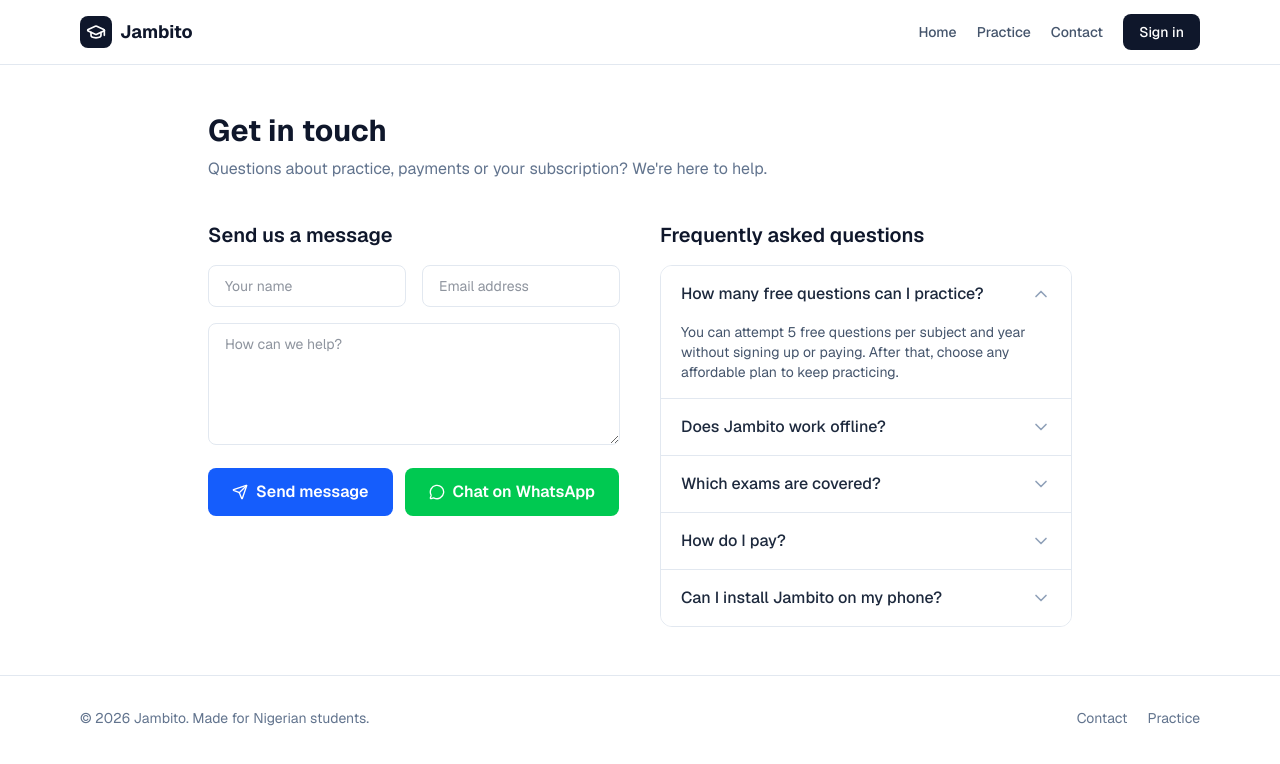
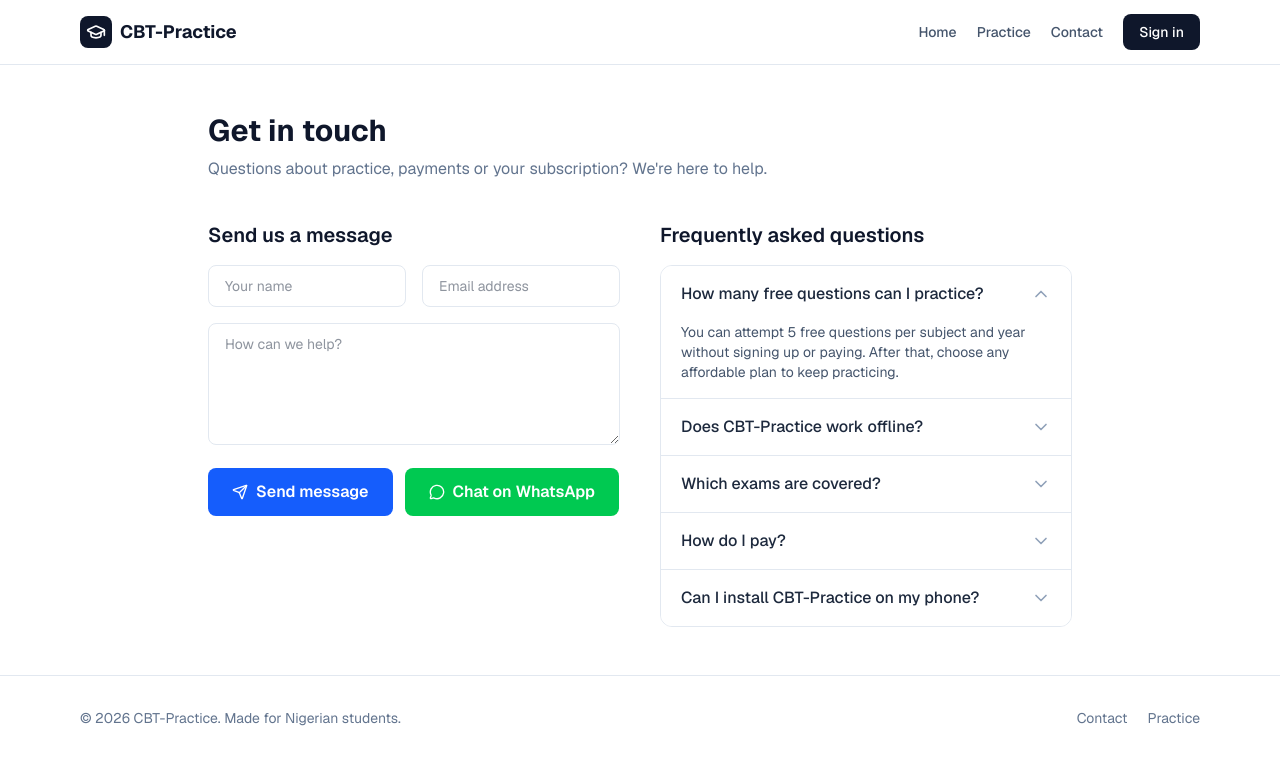
Before and after one commit to bamiche95/jambito, a Next.js app: page /contact in a window 1280 px wide. Shown: the top 764 px of the page. Built offline with nearby package versions, Linux system fonts and the light colour scheme; no server answers.

Commit message:
refactor: update application branding from Jambito to CBT-Practice across multiple components and pages

```diff
--- a/app/[exam]/[subject]/[year]/page.tsx
+++ b/app/[exam]/[subject]/[year]/page.tsx
@@ -23,7 +23,7 @@ export async function generateMetadata({ params }: PageProps): Promise<Metadata>
   const { exam, subject, year } = await params;
   const { examName, displaySubject } = slugMeta(exam, subject);
   const title = `${examName} ${displaySubject} ${year} Past Questions and Answers`;
-  const description = `Free ${examName} ${displaySubject} ${year} past questions with answers and detailed explanations. Practice online or offline with Jambito.`;
+  const description = `Free ${examName} ${displaySubject} ${year} past questions with answers and detailed explanations. Practice online or offline with CBT-Practice.`;
   return {
     title,
     description,
--- a/app/cbt/page.tsx
+++ b/app/cbt/page.tsx
@@ -4,7 +4,7 @@ import CbtRunner from "@/components/cbt/CbtRunner";
 export const dynamic = "force-dynamic";
 
 export const metadata: Metadata = {
-  title: "CBT Practice | Jambito",
+  title: "CBT Practice",
   description:
     "Practice JAMB, WAEC and POST UTME past questions with a full CBT engine — timer, question palette and instant explanations.",
 };
--- a/app/contact/page.tsx
+++ b/app/contact/page.tsx
@@ -7,7 +7,7 @@ import FaqAccordion from "@/components/FaqAccordion";
 export const metadata: Metadata = {
   title: "Contact Us",
   description:
-    "Get help with Jambito — contact support or browse frequently asked questions.",
+    "Get help with CBT-Practice — contact support or browse frequently asked questions.",
 };
 
 export default function ContactPage() {
--- a/app/layout.tsx
+++ b/app/layout.tsx
@@ -15,8 +15,8 @@ const geistMono = Geist_Mono({
   subsets: ["latin"],
 });
 
-const APP_NAME = "Jambito";
-const APP_TITLE = "Jambito — JAMB, WAEC & POST UTME Practice";
+const APP_NAME = "CBT-Practice";
+const APP_TITLE = "CBT-Practice — JAMB, WAEC & POST UTME Practice";
 const APP_DESCRIPTION =
   "Offline-first past questions practice for Nigerian students preparing for JAMB, WAEC and POST UTME exams.";
 
--- a/app/manifest.ts
+++ b/app/manifest.ts
@@ -2,8 +2,8 @@ import type { MetadataRoute } from "next";
 
 export default function manifest(): MetadataRoute.Manifest {
   return {
-    name: "Jambito — JAMB, WAEC & POST UTME Practice",
-    short_name: "Jambito",
+    name: "CBT-Practice — JAMB, WAEC & POST UTME Practice",
+    short_name: "CBT-Practice",
     description:
       "Offline-first past questions practice for Nigerian students preparing for JAMB, WAEC and POST UTME.",
     start_url: "/",
--- a/app/page.tsx
+++ b/app/page.tsx
@@ -14,7 +14,7 @@ import { PLANS } from "@/lib/plans";
 import ExamPicker from "@/components/practice/ExamPicker";
 
 export const metadata = {
-  title: "Jambito — JAMB, WAEC & POST UTME Past Questions Practice",
+  title: "CBT-Practice — JAMB, WAEC & POST UTME Past Questions Practice",
   description:
     "Practice real JAMB, WAEC and POST UTME past questions offline with instant answers and explanations. Try 5 questions free.",
 };
@@ -97,7 +97,7 @@ export default function Home() {
       <section className="bg-slate-50 border-y border-slate-200">
         <div className="max-w-6xl mx-auto px-4 py-16">
           <h2 className="text-2xl md:text-3xl font-bold text-slate-900 text-center">
-            Why students choose Jambito
+            Why students choose CBT-Practice
           </h2>
           <div className="grid grid-cols-1 sm:grid-cols-2 lg:grid-cols-4 gap-6 mt-10">
             {benefits.map((b) => (
@@ -171,7 +171,7 @@ export default function Home() {
       <section className="bg-slate-900 text-white">
         <div className="max-w-3xl mx-auto px-4 py-16 text-center">
           <h2 className="text-2xl md:text-3xl font-bold">
-            Take Jambito everywhere you go
+            Take CBT-Practice everywhere you go
           </h2>
           <p className="text-slate-300 mt-3">
             Install it on your phone or laptop and keep practicing even with no
--- a/app/practice/[exam]/page.tsx
+++ b/app/practice/[exam]/page.tsx
@@ -15,7 +15,7 @@ export async function generateMetadata({ params }: PageProps): Promise<Metadata>
   const { exam } = await params;
   const label = examLabel(examSlugToName(exam));
   const title = `${label} Past Questions — Choose a Year`;
-  const description = `Browse ${label} past questions by year and practice online with answers and detailed explanations on Jambito.`;
+  const description = `Browse ${label} past questions by year and practice online with answers and detailed explanations on CBT-Practice.`;
   return {
     title,
     description,
--- a/app/profile/page.tsx
+++ b/app/profile/page.tsx
@@ -5,7 +5,7 @@ import ProfileView from "@/components/ProfileView";
 
 export const metadata: Metadata = {
   title: "My Profile",
-  description: "View your Jambito subscription status, practice history and bookmarks.",
+  description: "View your CBT-Practice subscription status, practice history and bookmarks.",
 };
 
 export default function ProfilePage() {
--- a/components/FaqAccordion.tsx
+++ b/components/FaqAccordion.tsx
@@ -10,7 +10,7 @@ const faqs = [
     a: "You can attempt 5 free questions per subject and year without signing up or paying. After that, choose any affordable plan to keep practicing.",
   },
   {
-    q: "Does Jambito work offline?",
+    q: "Does CBT-Practice work offline?",
     a: "Yes. Once you load a subject set, the questions and explanations are saved on your device, so you can keep practicing without an internet connection.",
   },
   {
@@ -22,8 +22,8 @@ const faqs = [
     a: "We accept Paystack (cards, bank, USSD), OPay and direct bank transfer. Your subscription activates automatically after a successful payment.",
   },
   {
-    q: "Can I install Jambito on my phone?",
-    a: "Yes — Jambito is a Progressive Web App. Use the install prompt or your browser menu to add it to your home screen.",
+    q: "Can I install CBT-Practice on my phone?",
+    a: "Yes — CBT-Practice is a Progressive Web App. Use the install prompt or your browser menu to add it to your home screen.",
   },
 ];
 
--- a/components/SiteFooter.tsx
+++ b/components/SiteFooter.tsx
@@ -4,7 +4,7 @@ export default function SiteFooter() {
   return (
     <footer className="border-t border-slate-200 dark:border-slate-800 bg-white dark:bg-slate-950">
       <div className="max-w-6xl mx-auto px-4 py-8 flex flex-col sm:flex-row items-center justify-between gap-4 text-sm text-slate-500 dark:text-slate-400">
-        <p>© {new Date().getFullYear()} Jambito. Made for Nigerian students.</p>
+        <p>© {new Date().getFullYear()} CBT-Practice. Made for Nigerian students.</p>
         <div className="flex items-center gap-5">
           <Link href="/contact" className="hover:text-slate-800 dark:hover:text-slate-200">Contact</Link>
           <Link href="/cbt" className="hover:text-slate-800 dark:hover:text-slate-200">Practice</Link>
--- a/components/SiteHeader.tsx
+++ b/components/SiteHeader.tsx
@@ -10,7 +10,7 @@ export default function SiteHeader() {
           <span className="w-8 h-8 rounded-lg bg-slate-900 dark:bg-blue-600 flex items-center justify-center">
             <GraduationCap className="w-5 h-5 text-white" />
           </span>
-          Jambito
+          CBT-Practice
         </Link>
         <nav className="flex items-center gap-5 text-sm font-medium text-slate-600 dark:text-slate-300">
           <Link href="/" className="hover:text-slate-900 dark:hover:text-white">Home</Link>
```
